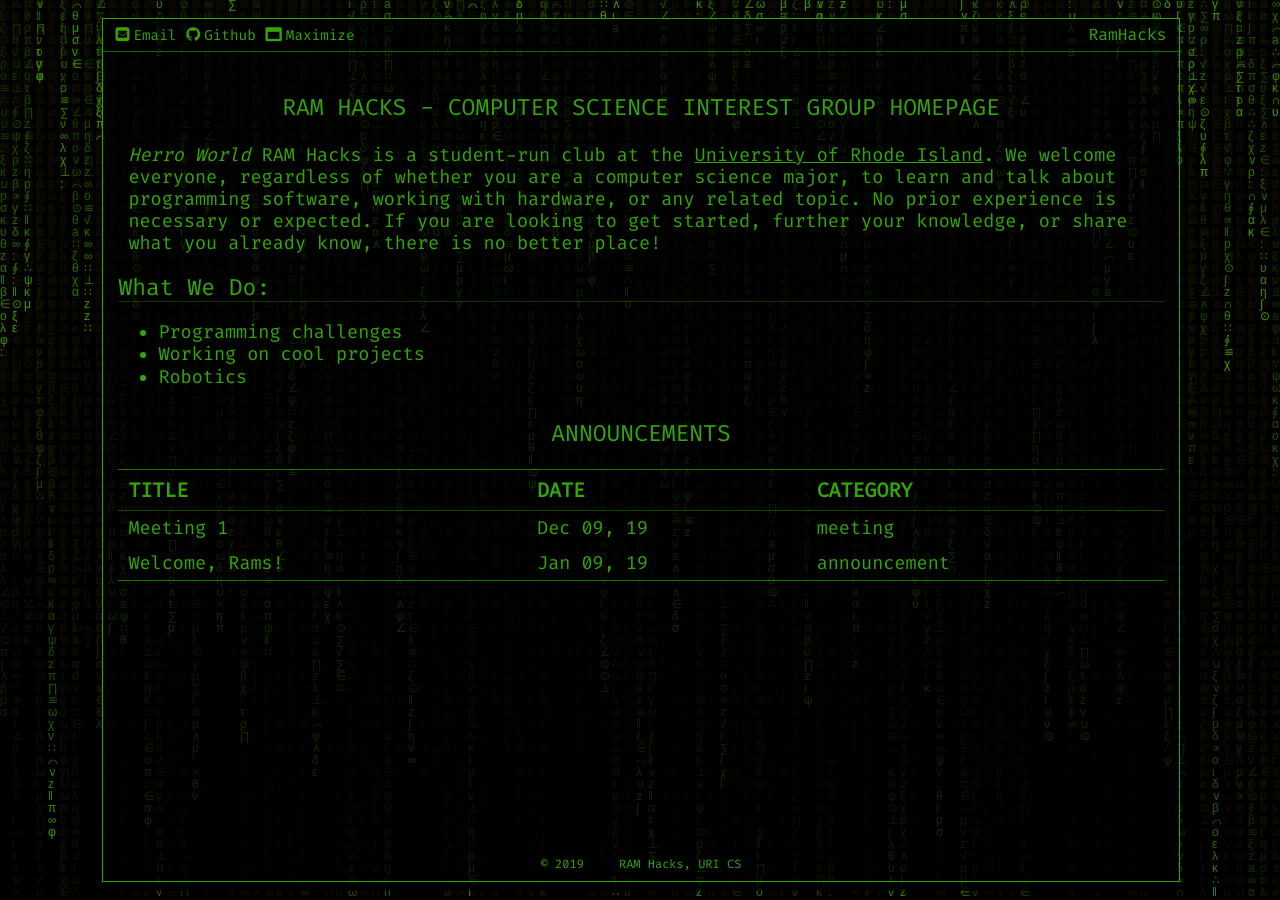
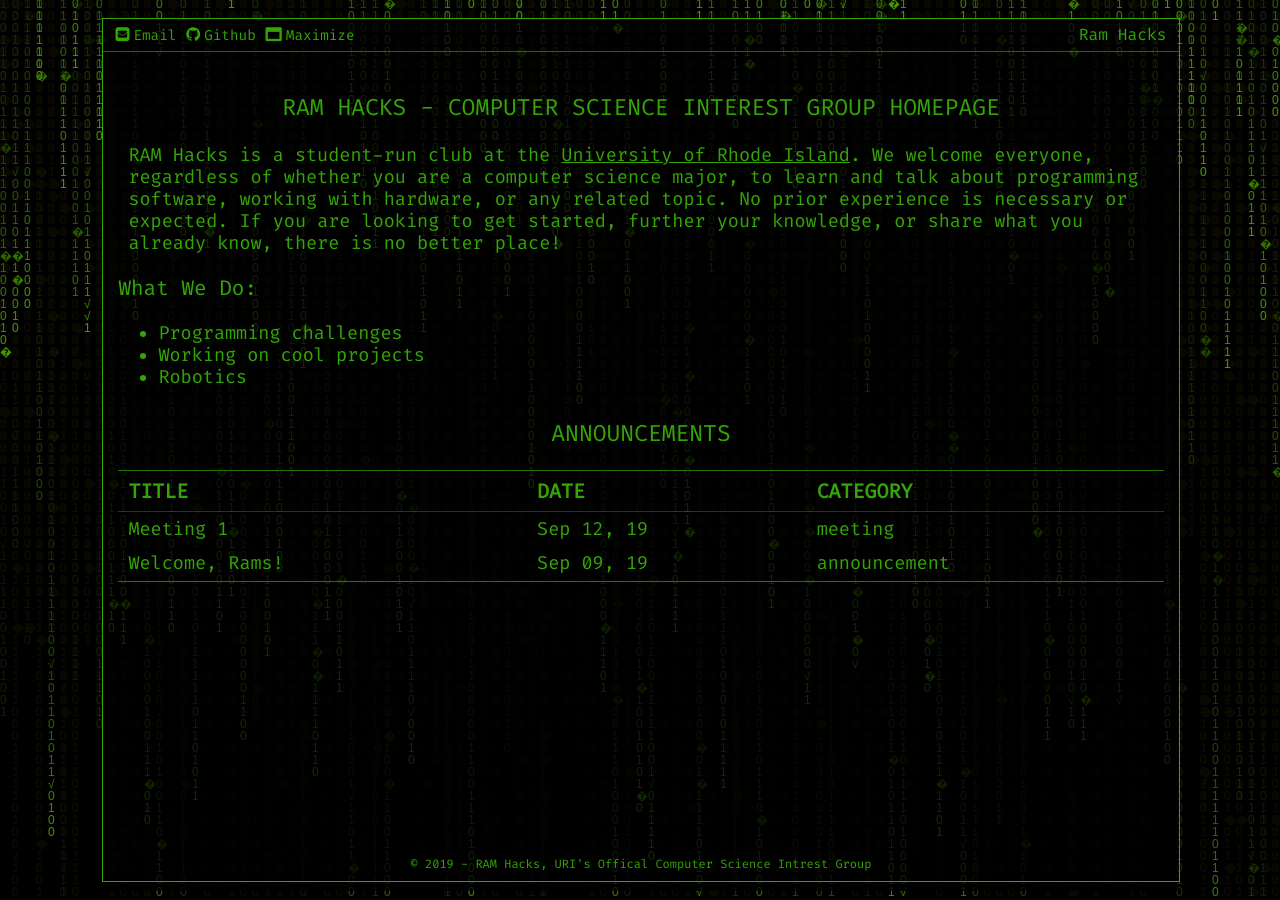
Before and after one commit to ramhacks/ramhacks.github.io, a Jekyll site: the page built from pages/index.md, in a window 1280 px wide. Built offline with Jekyll 4.4.1, drawn with Linux system fonts in a browser that asks for light colours.

```diff
--- a/_config.yml
+++ b/_config.yml
@@ -1,5 +1,5 @@
 ## Settings
-title: RamHacks
+title: "Ram Hacks"
 owner: ""
 url: "https://rhodyra.ms"
 baseurl: "/"
@@ -14,8 +14,8 @@ email: "ramhacks@etal.uri.edu"
 github: "ramhacks"
 # path to: css/, fonts/, img/ and js/
 assets_path: "/assets" # i.e. "/assets"
-statement: "RAM Hacks, URI CS"
+statement: "RAM Hacks, URI's Offical Computer Science Intrest Group"
 # default max toc levels: 1 - 6 (h1 - h6)
 toc_level: 3
 # texts randomly displayed in background
-bgtext: "αβγδεζηθικλμνξοπρστυφχψω∷∫∮∝∞∧∨∑∏∪∩∈∵∴⊥‖∠⌒⊙≌√:pizza:"
+bgtext: "10101010101101010010101010101010101010101√🍕"
--- a/_includes/footer.html
+++ b/_includes/footer.html
@@ -3,12 +3,11 @@
         <ul>
             <li class="copyright">
                 © 2019
+                {% if site.statement %}
+                    - {{ site.statement }}
+                {% endif %}
             </li>
-            {% if site.statement %}
-            <li>
-                {{ site.statement }}
-            </li>
-            {% endif %}
+        </ul>
     </nav>
-    </ul>
+
 </div>
--- a/_includes/header.html
+++ b/_includes/header.html
@@ -16,7 +16,7 @@
                 {% endif %}
                 <!-- email -->
                 {% if site.email != ""%}
-                    <a class="header_btn" href="mailto://{{ site.email }}">
+                    <a class="header_btn" href="mailto:{{ site.email }}">
                         <i class="fa fa-envelope-square">
                             {% if page.btn_text != false %}
                                 <p class="btn_text">Email</p>
--- a/pages/index.md
+++ b/pages/index.md
@@ -13,10 +13,9 @@ permalink: /
 ---
 # Ram Hacks - Computer Science Interest Group Homepage
 
-*Herro World*
 RAM Hacks is a student-run club at the [University of Rhode Island](cs.uri.edu). We welcome everyone, regardless of whether you are a computer science major, to learn and talk about programming software, working with hardware, or any related topic. No prior experience is necessary or expected. If you are looking to get started, further your knowledge, or share what you already know, there is no better place!
 
-## What we do:
+### What we do:
 
 * Programming challenges
 * Working on cool projects
```
Also changed, not shown: _posts/2019-9-12-meeting1.md (renamed from _posts/2019-12-9-meeting1.md, +1 -1 lines), _posts/2019-9-9-welcome.md (renamed from _posts/2019-1-9-welcome.md, +1 -1 lines).
